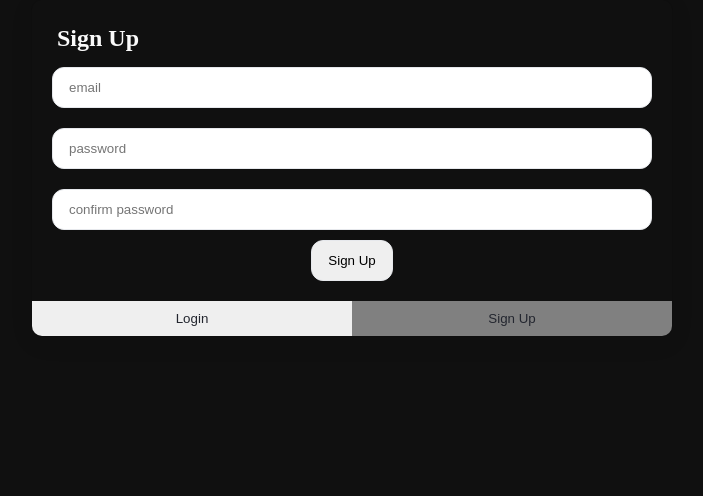
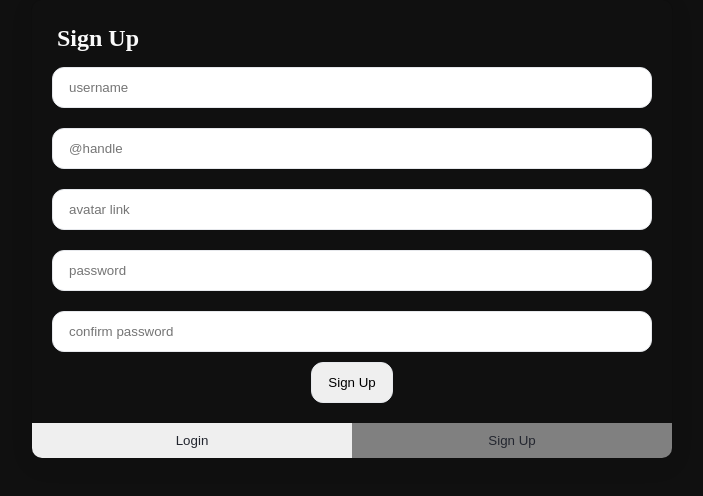
Before and after one commit to Haythembz91/vite-threads-app-clone, a React (Vite) app in the folder client/: page /users/1 in a window 1280 px wide. Shown: the top 496 px of the page, without its empty margins (288-991 px from the left). Built offline with nearby package versions, Linux system fonts and the light colour scheme; no server answers.

Commit message:
starting sign up and login

```diff
--- a/client/src/components/Auth.jsx
+++ b/client/src/components/Auth.jsx
@@ -50,11 +50,15 @@ const AuthOptions=styled.div`
 
 const Auth = ()=>{
     const [isLogIn,setIsLogIn]=useState(false)
-    const [email,setEmail]=useState(null)
+    const [handle,setHandle]=useState(null)
+    const [username,setUsername]=useState(null)
+    const [avatarLink,setAvatarLink]=useState(null)
     const [password,setPassword]=useState(null)
     const [confirmPassword,setConfirmPassword]=useState(null)
     const [error,setError]=useState(null)
     const [cookies,setCookie,removeCookie] = useCookies(null)
+
+
 
     const viewLogin = (status)=>{
         setError(null)
@@ -74,9 +78,12 @@ const Auth = ()=>{
             <AuthContainerBox>
                 <form action="">
                     <h2>{isLogIn?'Login':'Sign Up'}</h2>
-                    <input required={true} type="email" placeholder='email' onChange={(e)=>setEmail(e.target.value)} />
+                    <input required={true} type="text" placeholder='username' onChange={(e)=>setUsername(e.target.value)} />
+                    {!isLogIn && <input type="text" placeholder='@handle' onChange={e=>setHandle(e.target.value)} />}
+                    {!isLogIn && <input type="text" placeholder='avatar link' onChange={e=>setAvatarLink(e.target.value)} />}
                     <input required={true} type="password" placeholder='password' onChange={e=>setPassword(e.target.value)} />
                     {!isLogIn && <input type="password" placeholder='confirm password' onChange={e=>setConfirmPassword(e.target.value)} />}
+
                     <input type="submit" value={isLogIn?'Login':'Sign Up'} onClick={(e)=>handleSubmit(e,isLogIn?'login':'signup')} />
                     {error && <p>{error}</p>}
                 </form>
```
Also changed, not shown: 1 other file (tests, documents, lock files or other folders).
